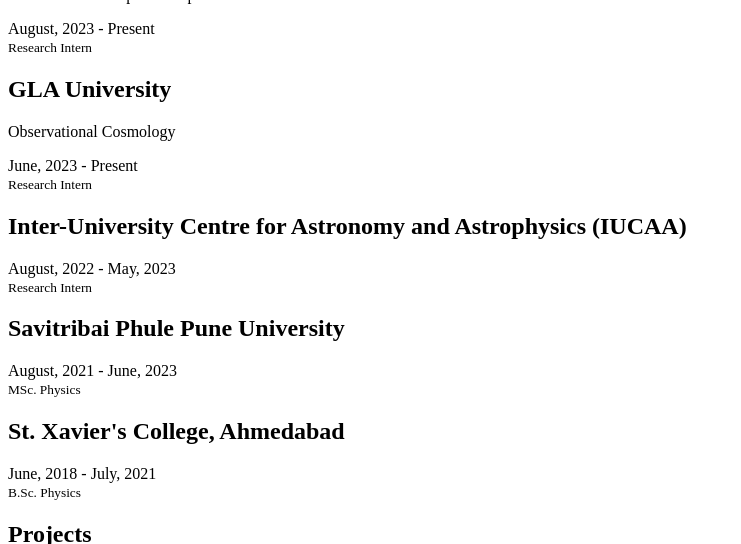
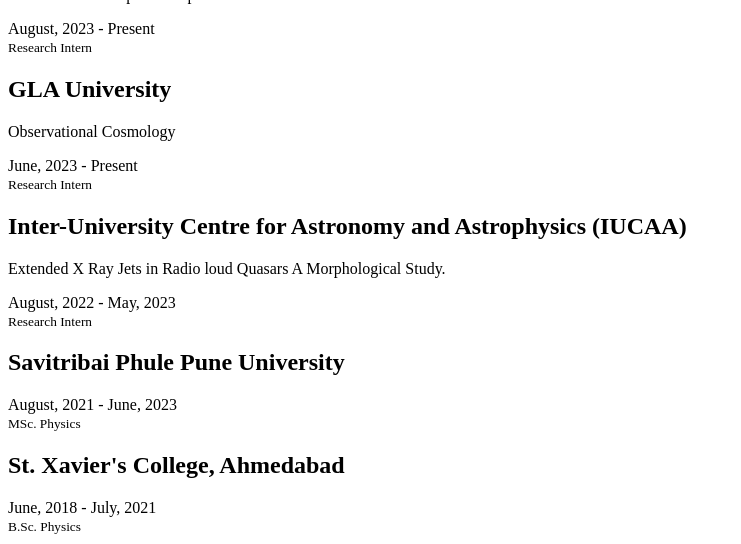
Before and after one commit to sureshparekh/sureshparekh.github.io, a Jekyll site: the page built from index.html, in a window 1280 px wide and 900 px high, scrolled down 1063 px, cut to the strip 0-544 px from the top of the window. Shown: the whole strip, without its empty margins (0-741 px from the left). Built offline with Jekyll 4.4.1, drawn with Linux system fonts in a browser that asks for light colours; nearby versions of some CDN libraries.

Commit message:
Update careers.yml

```diff
--- a/_data/index/careers.yml
+++ b/_data/index/careers.yml
@@ -46,7 +46,7 @@
     detail: Inter-University Centre for Astronomy and Astrophysics (IUCAA)
 
   desc:
-    detail:
+    detail: Extended X Ray Jets in Radio loud Quasars A Morphological Study.
 
   date:
     detail: August, 2022 - May, 2023
```
